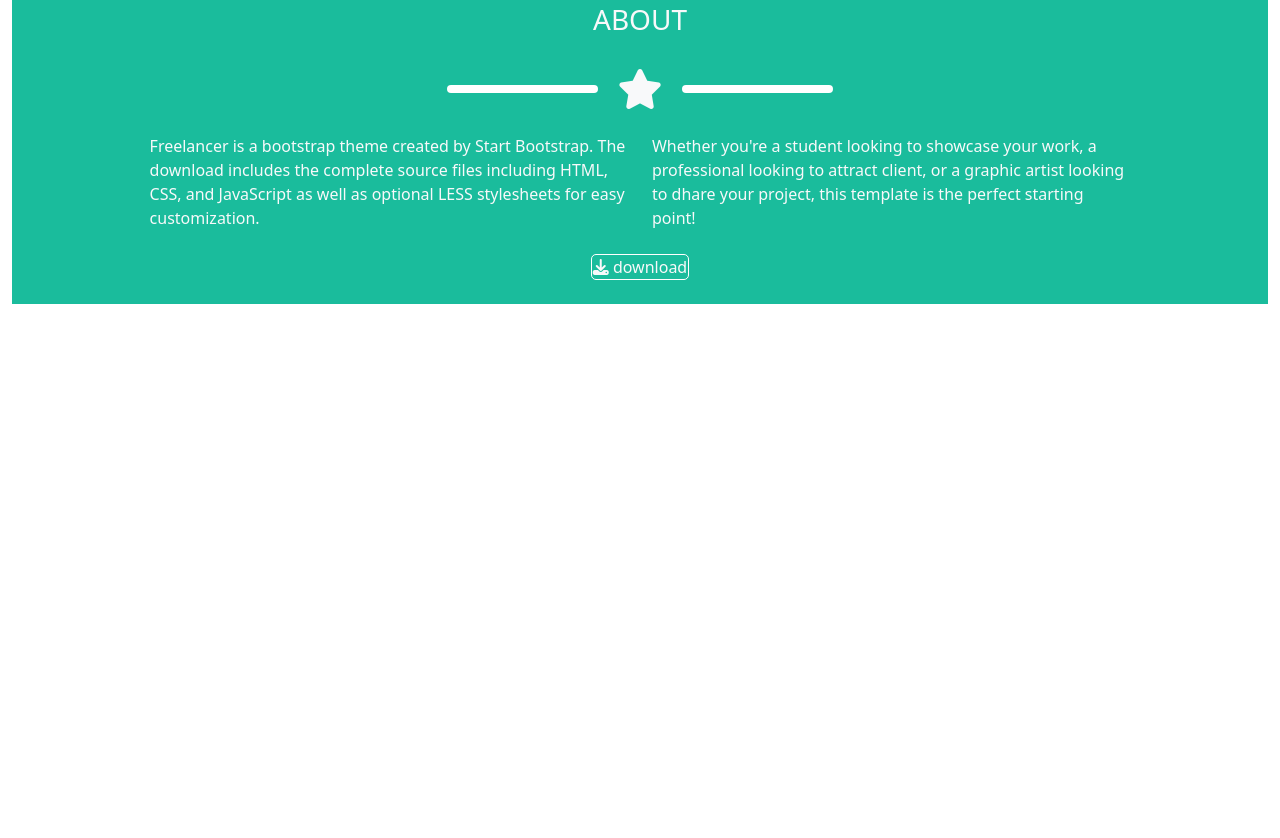
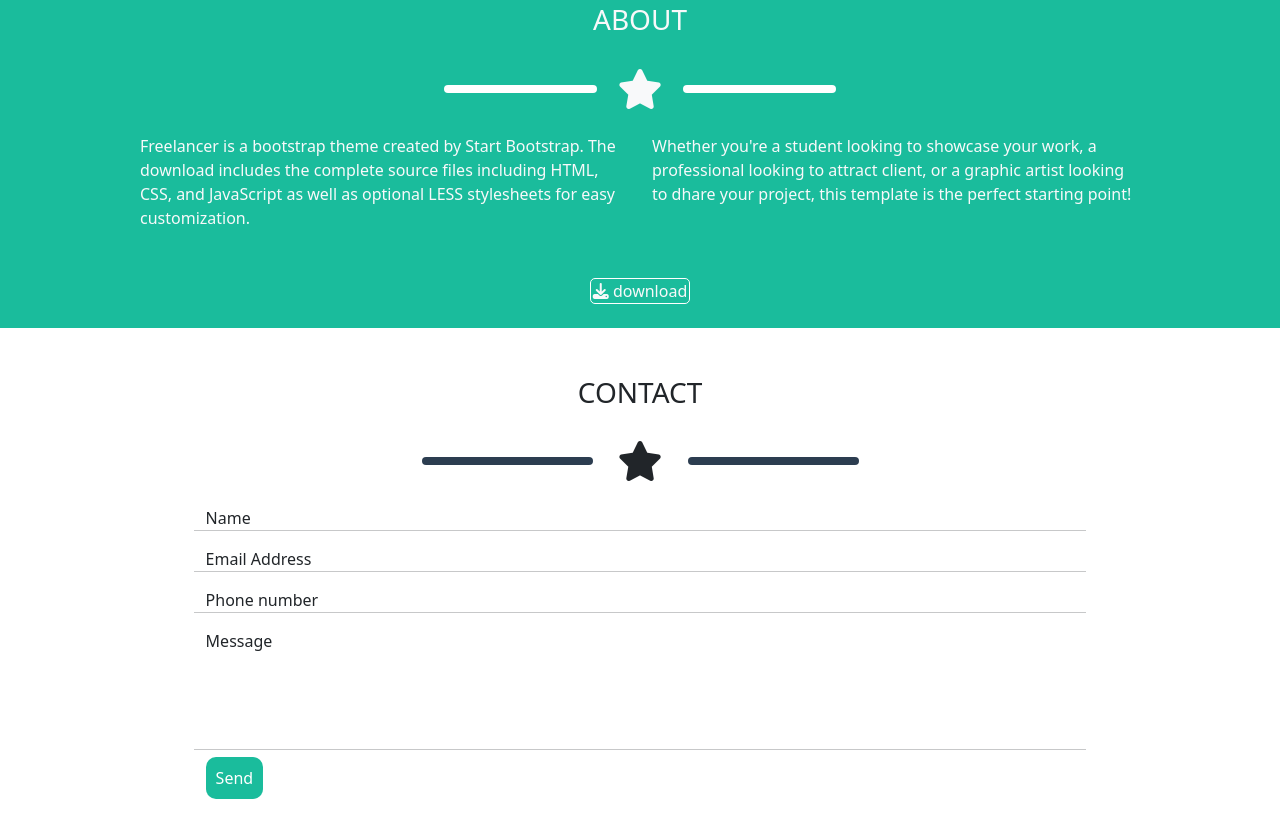
Before and after one commit to mas0110/html-css-bootstrap-freelancer, a plain HTML site: page index.html in a window 1280 px wide. Shown: the part 1493-2331 px from the top of the page. Before the commit the page ends 1797 px from the top, so only its background shows below. Drawn offline with nearby package versions, Linux system fonts and the light colour scheme.

Commit message:
sezione contact

```diff
--- a/assets/style.css
+++ b/assets/style.css
@@ -25,7 +25,8 @@ header{
     color: #2C3D50;
 }
 
-#portfolio .row hr{
+#portfolio .row hr,
+#contact .star hr{
     width: 15%;
     height:8px;
     border-width:0;
@@ -36,6 +37,7 @@ header{
 
 .fa-star{
     font-size: 40px;
+    margin-inline: 5px ;
 }
 
 .cards img{
@@ -54,6 +56,18 @@ header{
 
 .download div{
     border: 1px solid white;
-    width: 10%;
+    min-width: 10%;
     border-radius: 5px;
 }
+
+
+#contact div .info{
+    width: 80%;
+    margin: 0 auto;
+}
+
+.green-bt{
+    background-color: #1ABC9C;
+    padding: 10px;
+    border-radius: 10px;
+}
--- a/index.html
+++ b/index.html
@@ -17,7 +17,7 @@
     crossorigin="anonymous" referrerpolicy="no-referrer" />
 </head>
 <body>
-    <div class="container-fluid">
+    <div class="container-fluid px-0">
         <header class="row py-4">
             <div class="col-6 text-center"> <h2>START BOOTSTRAP</h2></div>
             <div class="col-6 text-center">
@@ -25,7 +25,7 @@
                 <ul class="d-none d-sm-block pt-3">
                     <li class="d-inline px-2"><a class="text-decoration-none text-light" href="#portfolio">PORTFOLIO</a></li>
                     <li class="d-inline px-2"><a class="text-decoration-none text-light" href="#about">ABOUT</a></li>
-                    <li class="d-inline px-2"><a class="text-decoration-none text-light" href="#">CONTACT</a></li>
+                    <li class="d-inline px-2"><a class="text-decoration-none text-light" href="#contact">CONTACT</a></li>
                 </ul>
             </div>
         </header>
@@ -111,12 +111,12 @@
                     <hr class="text-light mt-3">
                 </div>
                 <div class="row">
-                    <div class="col-6 text-light">
+                    <div class="col-12 col-md-6 text-light mb-4">
                         Freelancer is a bootstrap theme created by Start Bootstrap.
                         The download includes the complete source files including HTML, CSS,
                         and JavaScript as well as optional LESS stylesheets for easy customization.
                      </div>
-                    <div class="col-6 text-light">
+                    <div class="col-12 col-md-6 text-light">
                         Whether you're a student looking to showcase your work,
                         a professional looking to attract client, or a graphic artist looking to dhare your project,
                         this template is the perfect starting point!
@@ -132,6 +132,31 @@
                 </div>
             </div>
         </section>
+        <section id="contact">
+            <div class="container">
+                <div class="row text-center mt-5">
+                    <h3>CONTACT</h3>
+                </div>
+                <div class="star row d-flex justify-content-center py-4 ">
+                    <hr class="mt-3">
+                    <div class="col-1 text-center">
+                        <i class="fa-solid fa-star"></i>
+                    </div>
+                    <hr class="mt-3">
+                </div>
+                <div class="info row">
+                    <div class="col-12">Name</div>
+                    <hr>
+                    <div class="col-12">Email Address</div>
+                    <hr>
+                    <div class="col-12">Phone number</div>
+                    <hr>
+                    <div class="col-12 mb-5">Message</div>
+                    <hr class="mt-5">
+                    <div class="col-12 pb-5"><a  class="text-decoration-none text-white green-bt" href="">Send</a></div>
+                </div>
+            </div>
+        </section>
     </div>
 
 
```
